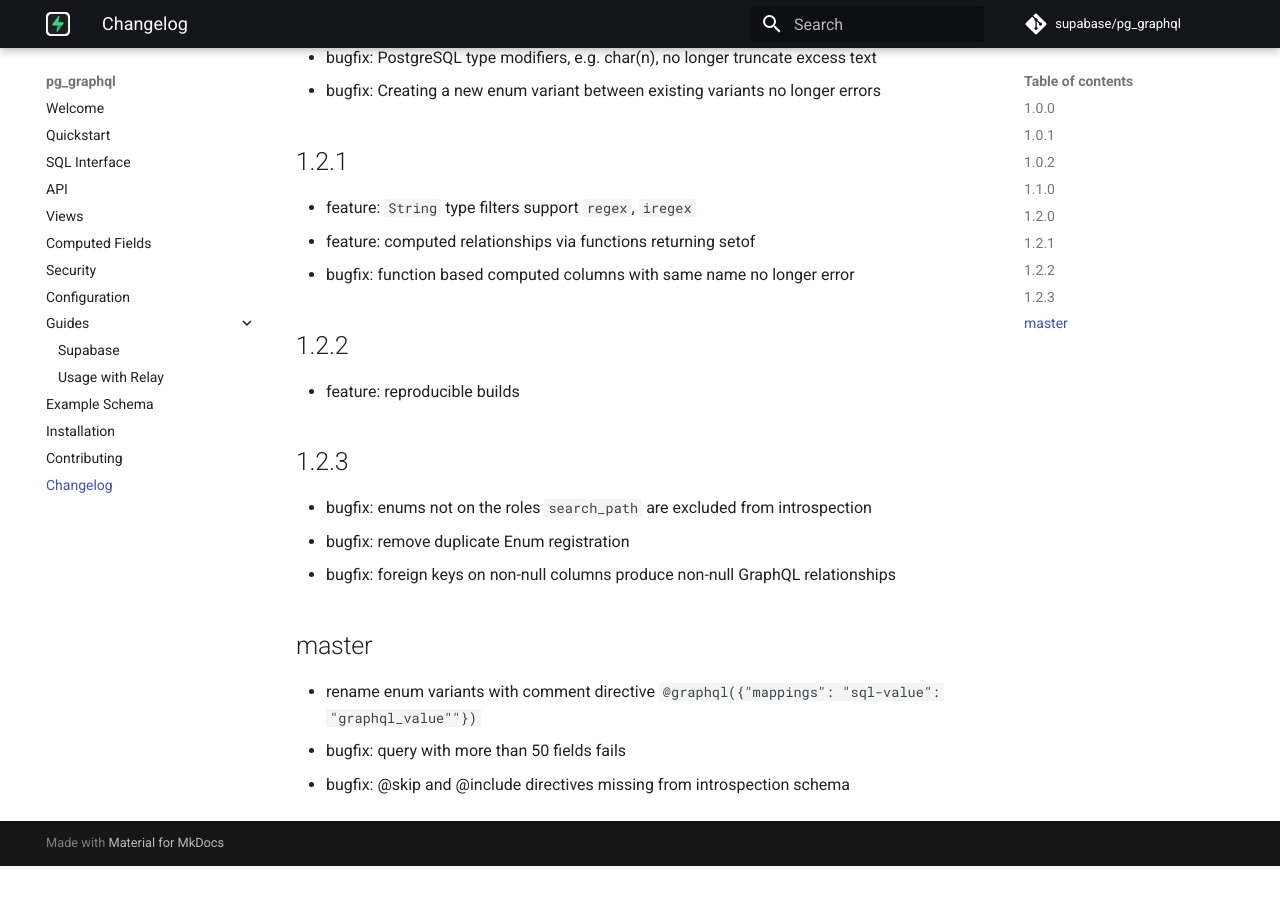
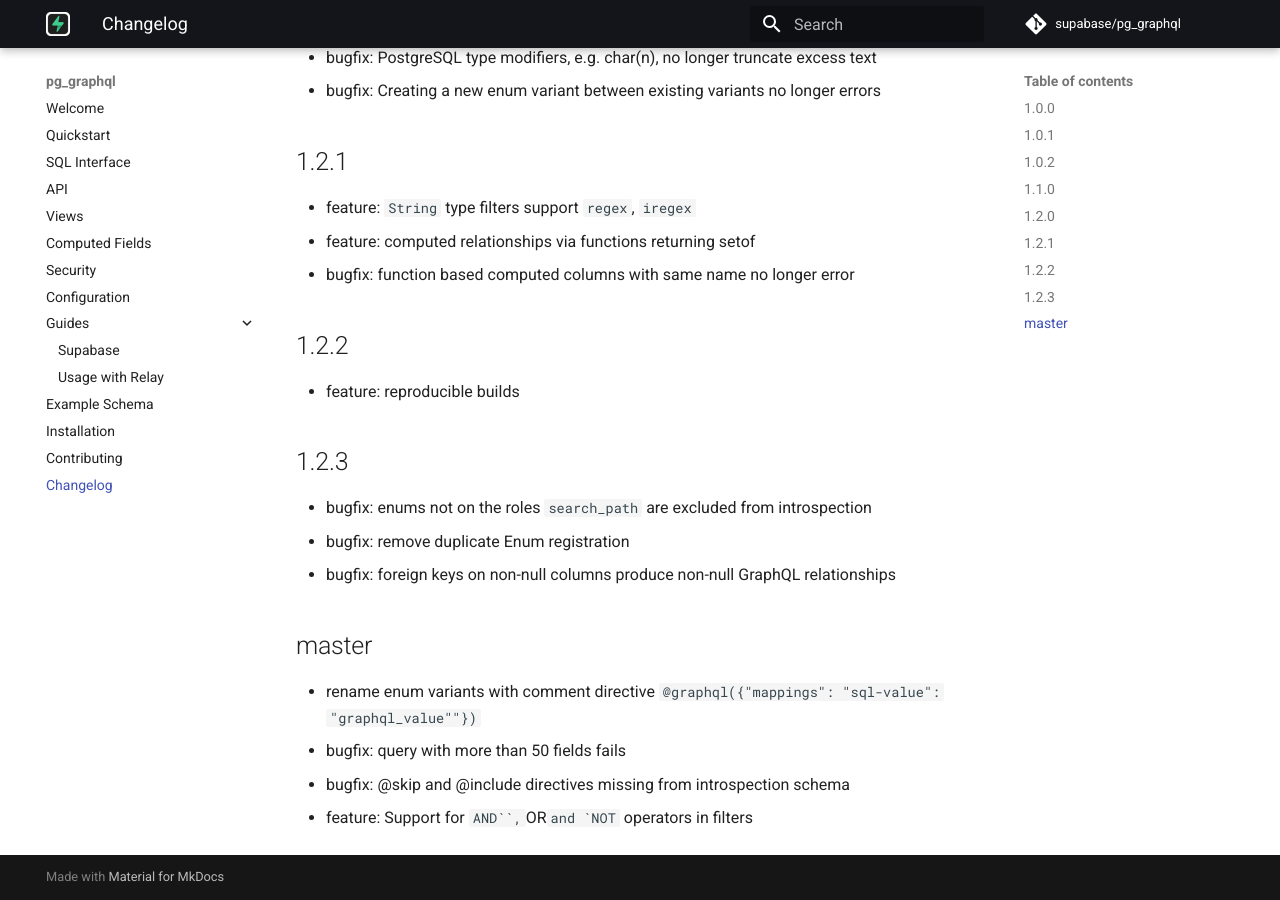
Before and after one commit to supabase/pg_graphql, an MkDocs documentation site: the page built from docs/changelog.md, in a window 1280 px wide and 900 px high, scrolled down 921 px. Built offline with MkDocs 1.6.1 and Material for MkDocs 9.7.7, drawn with Linux system fonts in a browser that asks for light colours; comment, search, counter and statistics services are not loaded; before the commit the page ends 1787 px from its top, so only the background shows below that.

Commit message:
add feature to changelog

```diff
--- a/docs/changelog.md
+++ b/docs/changelog.md
@@ -39,3 +39,4 @@
 - rename enum variants with comment directive `@graphql({"mappings": "sql-value": "graphql_value""})`
 - bugfix: query with more than 50 fields fails
 - bugfix: @skip and @include directives missing from introspection schema
+- feature: Support for `AND``, `OR`` and `NOT`` operators in filters
```
